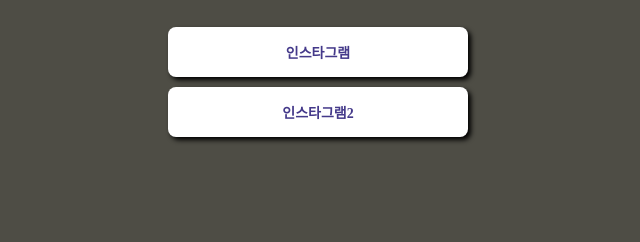
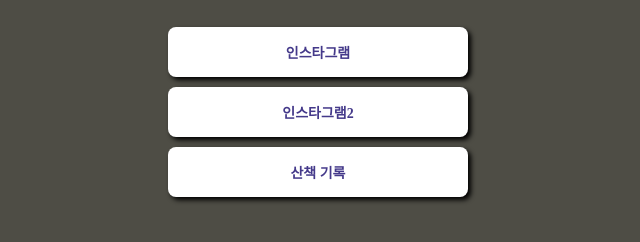
Before and after one commit to chaegeon/Profile_Page, a plain HTML site: page index.html in a window 1280 px wide. Shown: the part 226-468 px from the top of the page, without its empty margins (322-962 px from the left). Drawn offline with Linux system fonts and the light colour scheme; a web font is replaced by a local one.

Commit message:
Update index.html

```diff
--- a/index.html
+++ b/index.html
@@ -5,7 +5,7 @@
     <meta http-equiv="X-UA-Compatible" content="IE=edge">
     <meta name="viewport" content="width=device-width, initial-scale=1.0">
     <meta property="og:title" content="임익쿠 - 프로필 링크">
-    <meta property="og:description" content="어서와 익쿠는 처음이지?">
+    <meta property="og:description" content="나는 임익쿠야">
     <meta property="og:image" content="계단익쿠.jpg">
 
     <title>임익쿠 - 프로필 링크</title>
@@ -95,6 +95,7 @@
         <p class = 'sub'> 말티즈, 만8세, 뱀띠 </p>
         <a target="_blank" href="https://www.instagram.com/gouter_koo/">인스타그램</a>
         <a target="_blank" href="https://www.instagram.com/ikkuuu__/">인스타그램2</a>
+        <a target="_blank" href="https://www.instagram.com/walk_ikkuuu/">산책 기록</a>
 
     </div>
 
```
